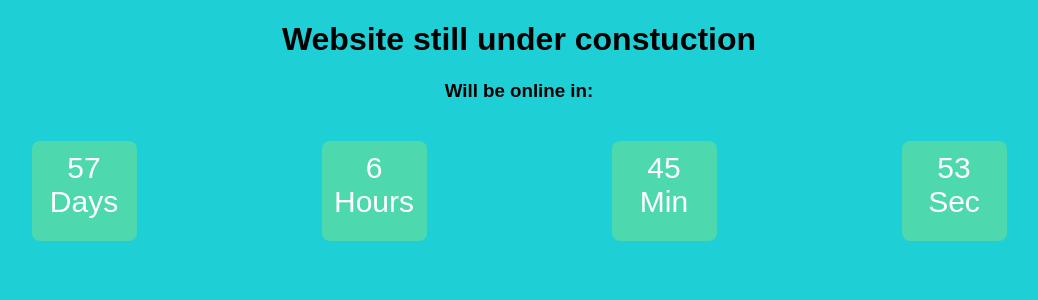
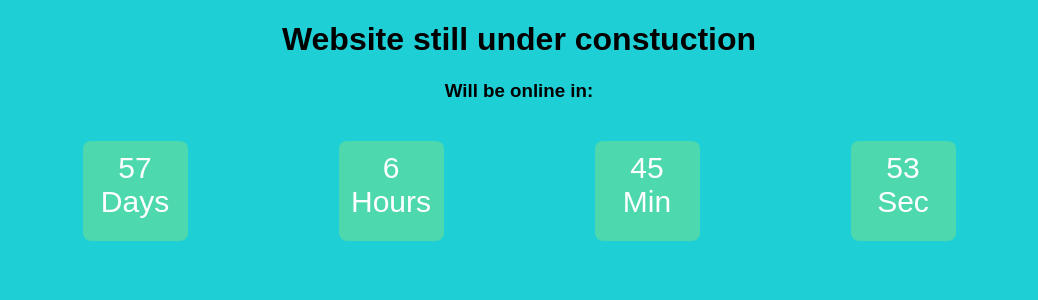
Before and after one commit to Konrad0707/CountdownTimer, a React (Create React App) app: page / in a window 1280 px wide. Shown: the top 300 px of the page, without its empty margins (121-1159 px from the left). Built offline with nearby package versions, Linux system fonts and the light colour scheme.

Commit message:
Change font color and resize

```diff
--- a/src/App.css
+++ b/src/App.css
@@ -15,8 +15,8 @@
   font-weight: 100;
   text-align: center;
   font-size: 30px;
-  padding-left: 60px;
-  padding-right: 60px;
+  padding-left: 10%;
+  padding-right: 10%;
   padding-top:20px;
 }
 
```
